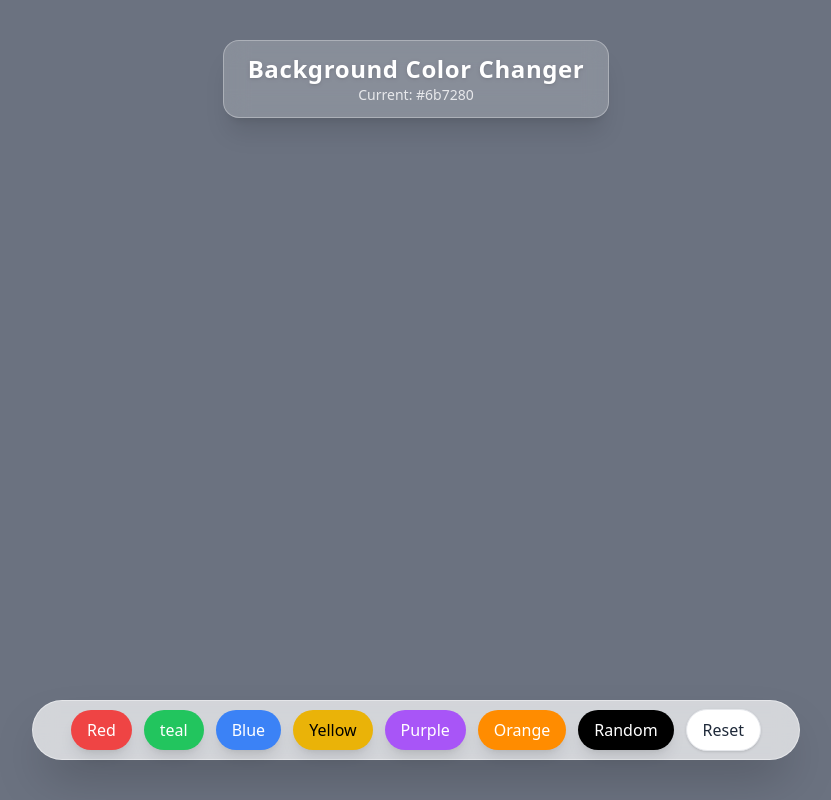
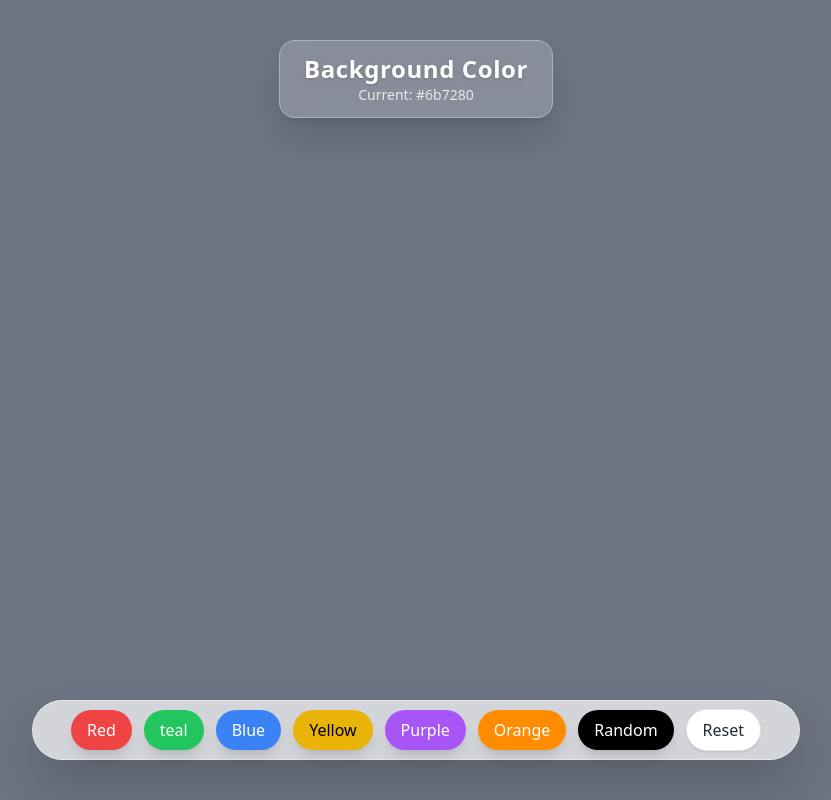
Before and after one commit to dimple-18/ColorPlay, a React (Vite) app: page / in a window 1280 px wide. Shown: the whole page, without its empty margins (224-1055 px from the left). Built offline with nearby package versions, Linux system fonts and the light colour scheme.

Commit message:
changed heading title on day1

```diff
--- a/src/App.jsx
+++ b/src/App.jsx
@@ -20,7 +20,7 @@ export default function App() {
       <div className="absolute inset-x-0 top-10 flex justify-center">
         <div className="px-6 py-3 rounded-2xl backdrop-blur-md bg-white/20 border border-white/30 shadow-xl">
           <h1 className="text-white text-2xl font-semibold tracking-wide drop-shadow">
-            Background Color Changer
+            Background Color
           </h1>
           <p className="text-white/80 text-sm text-center">
             Current: <span className="font-medium">{color}</span>
```
